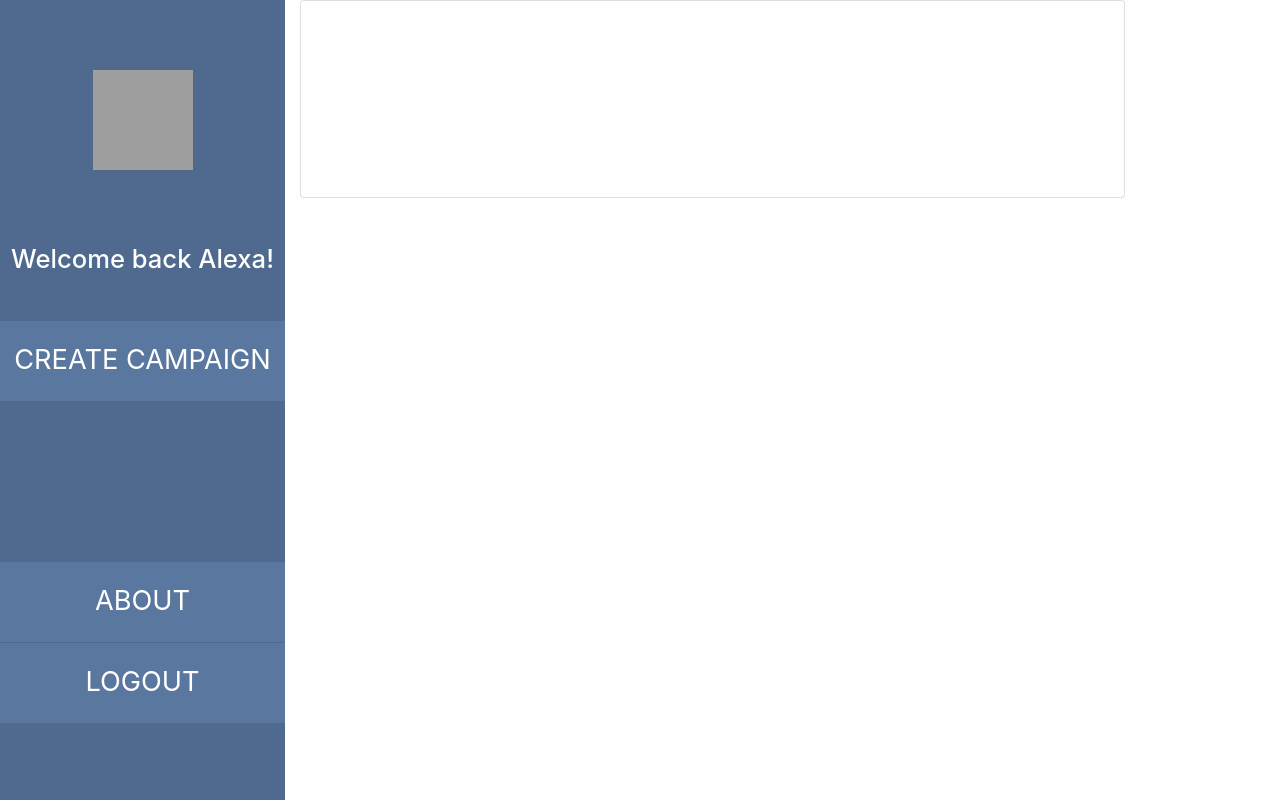
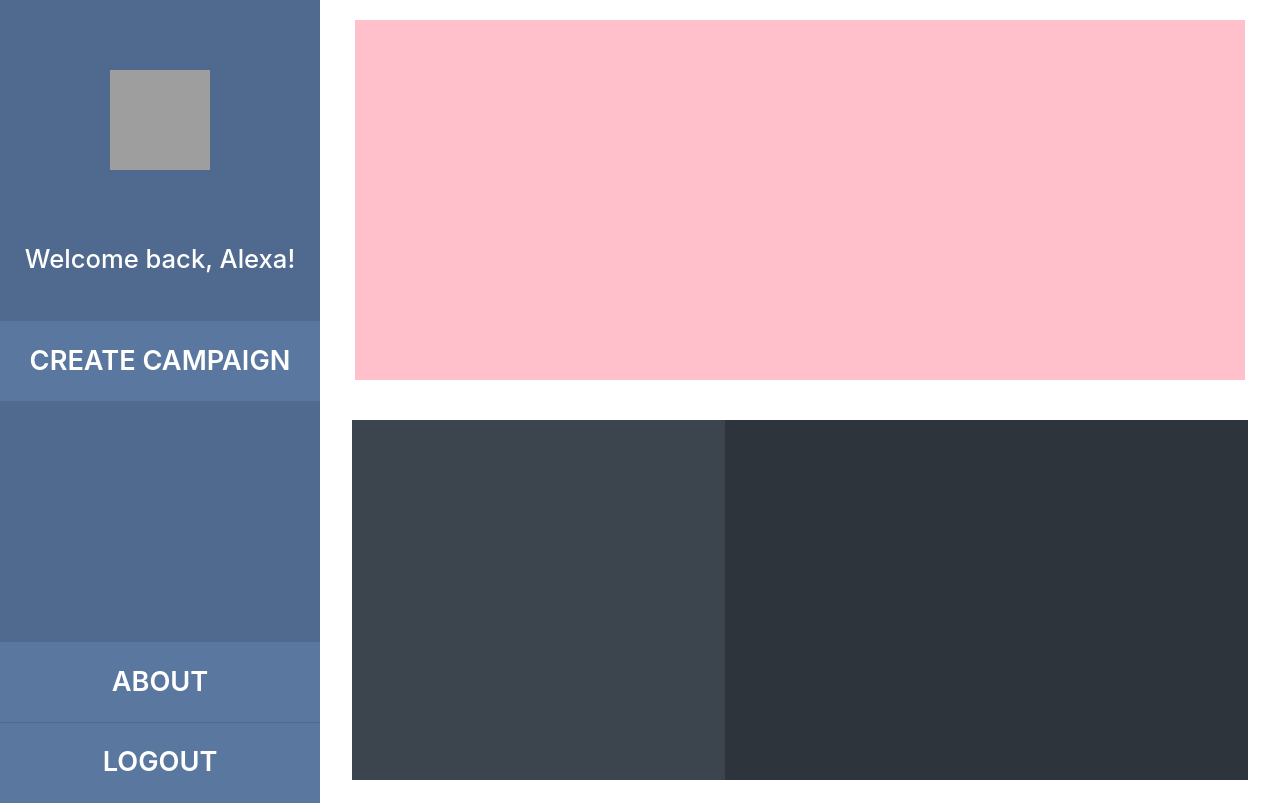
Before and after one commit to nicuparente/hedgehog, a website: page public/index.html in a window 1280 px wide. Drawn offline with nearby package versions, Linux system fonts and the light colour scheme; grey boxes are pictures that could not be loaded.

Commit message:
Handbars...

```diff
--- a/public/css/module.css
+++ b/public/css/module.css
@@ -2,8 +2,9 @@ body{
   width: 100%;
 }
 .container{
-  width: 100%;
-  height: 100%;
+  width: 100vw;
+  max-width: 100%;
+  height: 100vh;
   margin: 0;
 }
 
@@ -40,6 +41,7 @@ body{
   font-size: 1.7em;
   background: #59779F;
   margin-top:.3%;
+  font-weight: 600;
 }
 
 .nav-item:hover{
@@ -47,5 +49,23 @@ body{
 
 }
 .nav-spacer{
-  height: 20vh;
+  height: 30vh;
 }
+.tables-container{
+  padding: 2.5vh 2.5vw;
+}
+.campaign-table{
+  background: #2E343B;
+  height: 45vh;
+}
+.foundations-table{
+  background: rgb(60, 69, 78);
+}
+
+.timechart-container{
+  padding: 2.5vh;
+}
+.timechart{
+  height: 45vh;
+  background:pink;
+}
--- a/public/index.html
+++ b/public/index.html
@@ -23,7 +23,7 @@
           <div class="nav-image-container">
             <img src="https://upload.wikimedia.org/wikipedia/commons/c/cc/Amazon_Alexa_App_Logo.png">
           </div>
-          <div class="nav-name-container">Welcome back Alexa!</div>
+          <div class="nav-name-container">Welcome back, Alexa!</div>
         </div>
 
         <div class="nav-item create-campaign-button">CREATE CAMPAIGN</div>
@@ -32,14 +32,34 @@
         <div class="nav-item logout-button">LOGOUT</div>
       </div>
       <div class="col main-dashboard">
-        <div class="card">
-          <div class="card-body">
-            <canvas id="chLine"></canvas>
-          </div>
+        <div class="timechart-container">
+          <div class="timechart"></div>
+        </div>
+        <div class="tables-container row">
+          <div class="col-5 foundations-table"></div>
+          <div class="col-7 campaign-table"></div>
         </div>
       </div>
     </div>
   </div>
+  <script id="foundation-template" type="text/x-handlebars-template">
+    <table class="table">
+      <thead class="thead-dark">
+        <tr>
+          <th scope="col">Name</th>
+          <th scope="col">Total Raised</th>
+        </tr>
+      </thead>
+      <tbody>
+        {{#foundations}}
+        <tr>
+          <td>{{name}}</td>
+          <td>{{totalRaised}}</td>
+        </tr>
+        {{/foundations}}
+      </tbody>
+    </table>
+  </script>
 
   <!-- Optional JavaScript -->
   <!-- jQuery first, then Popper.js, then Bootstrap JS -->
@@ -50,6 +70,8 @@
   <script src="https://stackpath.bootstrapcdn.com/bootstrap/4.1.2/js/bootstrap.min.js" integrity="sha384-o+RDsa0aLu++PJvFqy8fFScvbHFLtbvScb8AjopnFD+iEQ7wo/CG0xlczd+2O/em"
     crossorigin="anonymous"></script>
   <script type="text/javascript" src="https://cdnjs.cloudflare.com/ajax/libs/Chart.js/2.7.2/Chart.min.js"></script>
+  <script src="https://cdnjs.cloudflare.com/ajax/libs/page.js/1.7.1/page.min.js"></script>
+  <script src="https://cdnjs.cloudflare.com/ajax/libs/handlebars.js/4.0.4/handlebars.js"></script>
 </body>
 
 </html>
```
Also changed, not shown: public/scripts/model/foundation.js (added, +19 -0 lines).
